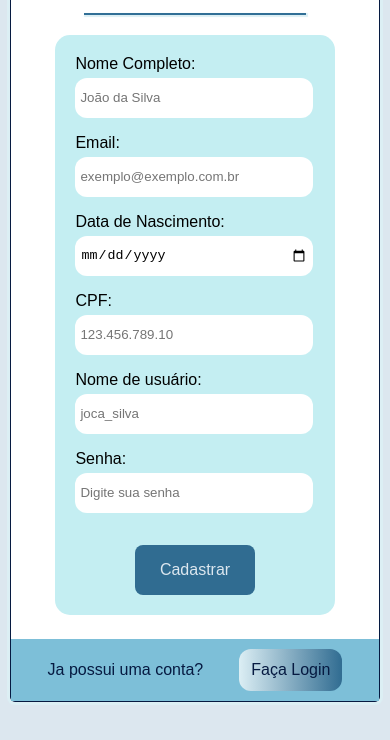
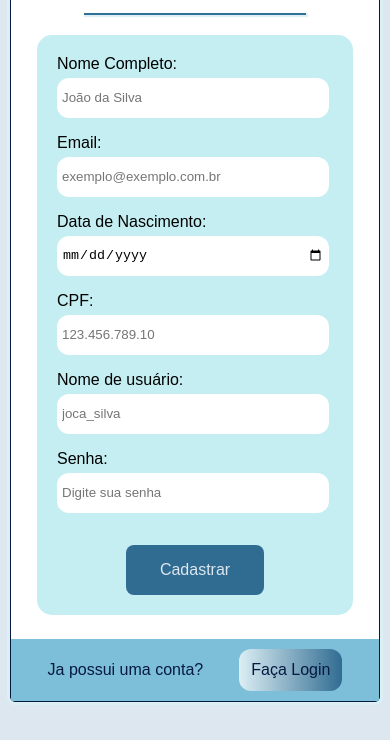
Before and after one commit to Pietro2704/LogIn, a plain HTML site: page formulario/Cadastro/cadastro.html in a window 390 px wide. Shown: the part 102-842 px from the top of the page. Drawn offline with Linux system fonts and the light colour scheme.

Commit message:
Tela de Cadastro e de Login Responsivos Finalizados

```diff
--- a/formulario/style/cadastro.css
+++ b/formulario/style/cadastro.css
@@ -35,7 +35,7 @@ body{
   background-color: white;
 
   width: 800px;
-  max-height: 100%;
+
 
   margin: auto;
   margin-inline: 10px;
@@ -70,8 +70,8 @@ form{
   padding: 20px;
 
   margin: auto;
-  height: fit-content;
-  width: 65%;
+  height: 80%;
+  width: 75%;
 }
 
 .inputs{
```
